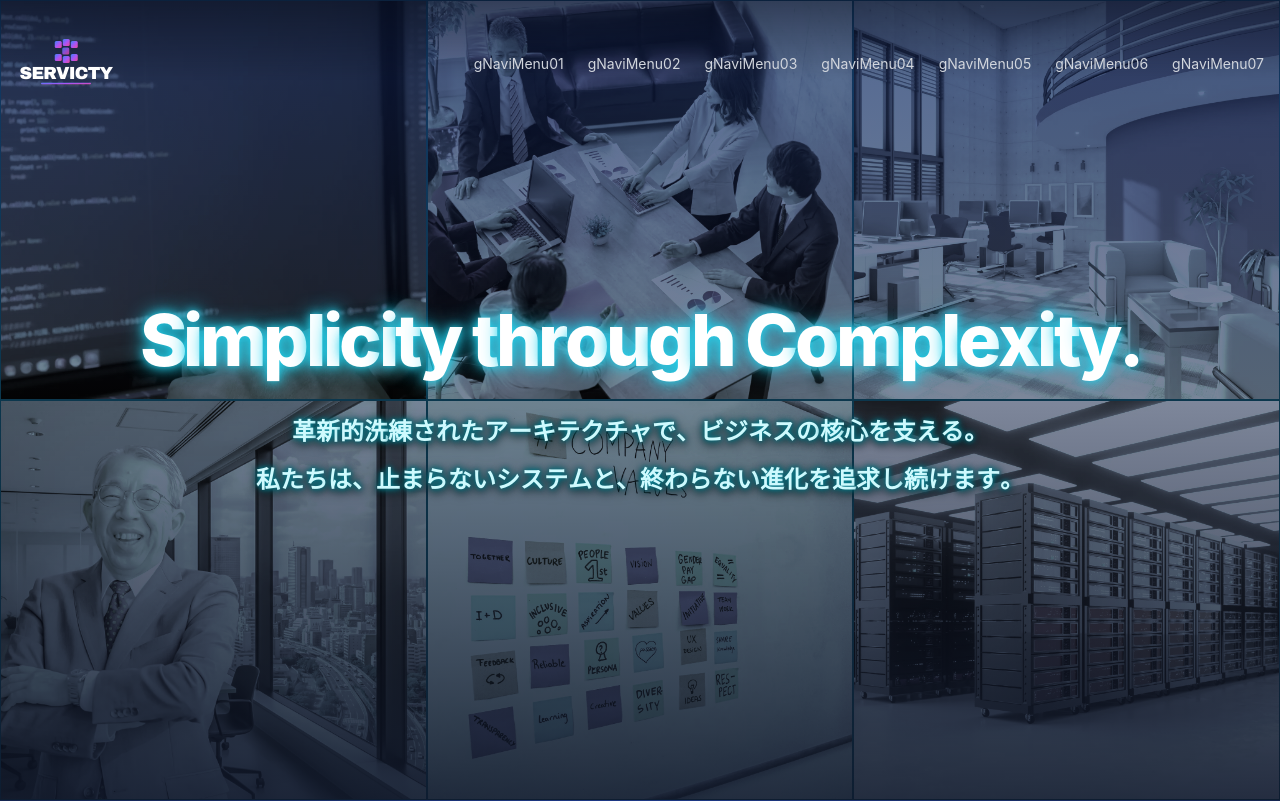
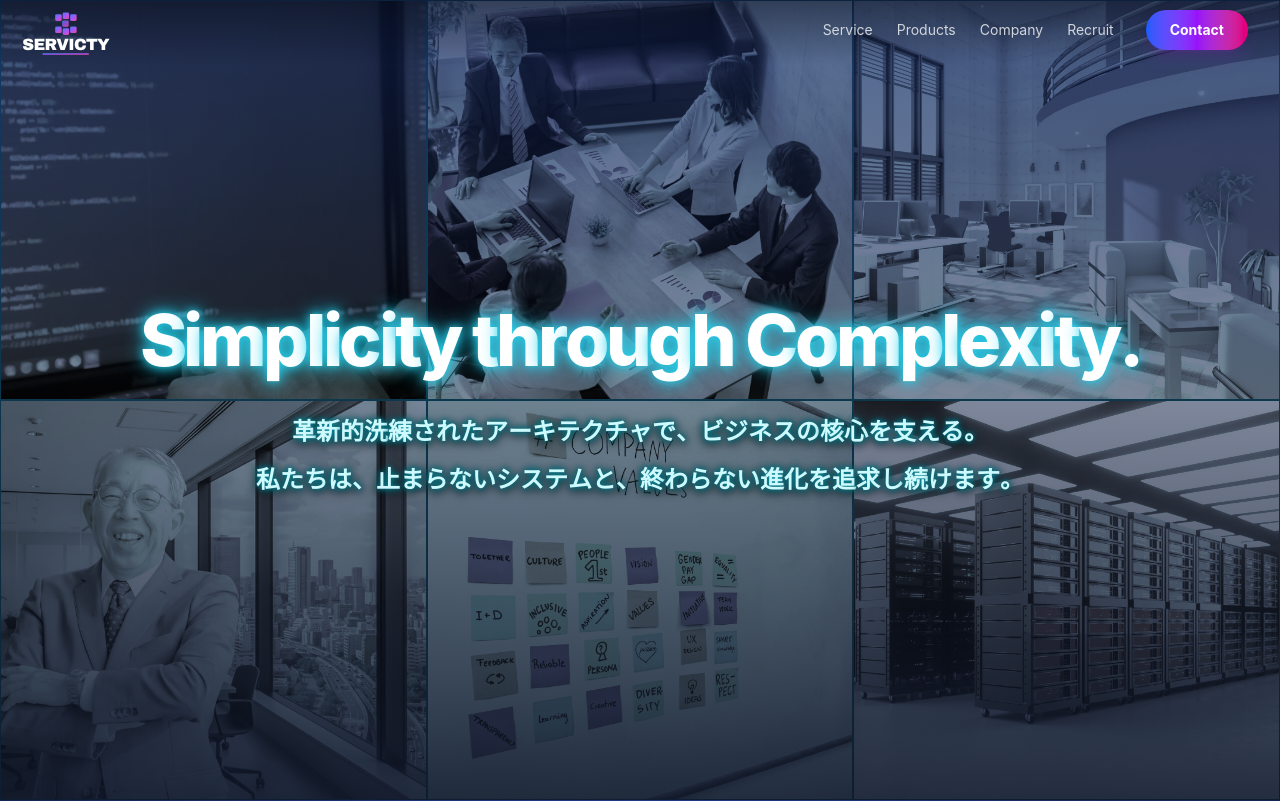
Before and after one commit to tkfjysft/client-00001-web, a Next.js app: page / in a window 1280 px wide. Shown: the top 801 px of the page. Built offline with nearby package versions, Linux system fonts and the light colour scheme.

Commit message:
fix:ヘッダー、ハンバーガーメニュー修正中

```diff
--- a/src/components/Header.tsx
+++ b/src/components/Header.tsx
@@ -2,14 +2,12 @@
 
 import { useState, useEffect } from "react";
 import { siteConfig } from "@/config/site";
-import Link from 'next/link';
-import { Logo } from './Logo';
-
+import Link from "next/link";
+import { Logo } from "./Logo";
 
 export const Header = () => {
   const [isScrolled, setIsScrolled] = useState(false);
   const [isOpen, setIsOpen] = useState(false);
-
 
   // ブラウザのスクロールを監視する
   useEffect(() => {
@@ -24,21 +22,26 @@ export const Header = () => {
 
   return (
     <header
-      className={`fixed top-0 w-full z-50 transition-all duration-500 ${
+      className={`fixed top-0 w-full z-50 flex justify-center transition-all duration-500 ${
         isScrolled
           ? "bg-primary/90 backdrop-blur-md py-4 shadow-lg" // スクロール後の色
           : "bg-transparent py-8" // トップにいる時の透明
       }`}
-	  style={{ height: '80px' }}
+      style={{ height: "60px" }}
     >
-<div className="max-w-7xl mx-auto px-4 h-16 flex items-center justify-between">
-
+      <div className="fixed top-0 w-full max-w-7xl mx-auto px-4 flex items-center justify-between h-15 md:h-15">
         {/* ロゴ部分 */}
-<Link href="/" className="flex flex-col items-center justify-center overflow-visible">
+        <Link
+          href="/"
+          className="h-12 md:h-14 flex items-center flex-col items-center justify-center overflow-visible"
+        >
           {/* ロゴの高さを 60px に固定。これで今の「半分」くらいになるはずです */}
-      <Logo style={{ height: '60px', width: 'auto' }} className="block" />
+          <Logo style={{ height: "60px", width: "auto" }} className="block" />
         </Link>
 
+        {/* 2. 右側グループ（ナビ + コンタクトボタン） */}
+        {/* gap-8 または gap-12 くらいにすると、ボタンとの距離が程よく保たれます */}
+        <div className="flex px-4 h-16 items-center gap-8 md:gap-8">
           {/* デスクトップ用：グローバルナビ (md以上で表示) */}
           <nav className="hidden md:flex items-center gap-6">
             {siteConfig.navItems.map((item) => (
@@ -52,25 +55,45 @@ export const Header = () => {
             ))}
           </nav>
 
+          {/* --- 追加：お問い合わせボタン --- */}
+          <Link
+            href="/contact"
+            className="hidden md:inline-flex items-center justify-center px-6 py-2.5 rounded-full
+                   bg-gradient-to-r from-blue-600 via-purple-600 to-pink-600
+                   text-white text-sm font-bold shadow-lg shadow-purple-500/20
+                   hover:scale-105 transition-all active:scale-95"
+          >
+            Contact
+          </Link>
+        </div>
+
         {/* スマホ用：ハンバーガーボタン (md未満で表示) */}
         <button
           className="md:hidden p-2 text-white"
           onClick={() => setIsOpen(!isOpen)}
           aria-label="Menu"
         >
-          <div className="w-6 h-5 relative flex flex-col justify-between">
-            <span className={`w-full h-0.5 bg-current transition-all ${isOpen ? 'rotate-45 translate-y-2' : ''}`} />
-            <span className={`w-full h-0.5 bg-current transition-all ${isOpen ? 'opacity-0' : ''}`} />
-            <span className={`w-full h-0.5 bg-current transition-all ${isOpen ? '-rotate-45 -translate-y-2' : ''}`} />
+          <div className="w-6 h-4.5 relative flex flex-col justify-between">
+            <span
+              className={`w-full h-0.5 bg-current transition-all ${isOpen ? "rotate-45 translate-y-2" : ""}`}
+            />
+            <span
+              className={`w-full h-0.5 bg-current transition-all ${isOpen ? "opacity-0" : ""}`}
+            />
+            <span
+              className={`w-full h-0.5 bg-current transition-all ${isOpen ? "-rotate-45 -translate-y-2" : ""}`}
+            />
           </div>
         </button>
       </div>
 
       {/* スマホ用：スライドメニュー */}
-      <div className={`
+      <div
+        className={`
         fixed inset-0 top-16 bg-black/95 z-40 transition-transform duration-300 md:hidden
-        ${isOpen ? 'translate-x-0' : 'translate-x-full'}
-      `}>
+        ${isOpen ? "translate-x-0" : "translate-x-full"}
+      `}
+      >
         <nav className="flex flex-col items-center pt-10 gap-8">
           {siteConfig.navItems.map((item) => (
             <Link
--- a/src/components/Logo.tsx
+++ b/src/components/Logo.tsx
@@ -19,7 +19,7 @@ export const Logo: React.FC<React.SVGProps<SVGSVGElement>> = (props) => {
         </linearGradient>
       </defs>
 
-      <g transform="translate(200, 20)">
+      <g transform="translate(200, 45)">
         {/* 1. シンボルマーク：サイズを適正化 */}
         <g fill={`url(#${gradientId})`} transform="translate(-45, 0)">
           <rect x="0" y="8" width="28" height="28" rx="6" />
--- a/src/config/site.ts
+++ b/src/config/site.ts
@@ -15,13 +15,10 @@ export const siteConfig = {
     address: "東京都〇〇区...",
   },
   navItems: [
-    { label: "gNaviMenu01", href: "#menu01" },
-    { label: "gNaviMenu02", href: "#menu02" },
-    { label: "gNaviMenu03", href: "#menu03" },
-    { label: "gNaviMenu04", href: "#menu04" },
-    { label: "gNaviMenu05", href: "#menu05" },
-    { label: "gNaviMenu06", href: "#menu06" },
-    { label: "gNaviMenu07", href: "#menu07" },
+    { label: "Service", href: "#service" },
+    { label: "Products", href: "#products" },
+    { label: "Company", href: "#company" },
+    { label: "Recruit", href: "#recruit" },
   ],
   theme: {
     baseColor: "#F8FAFC",
```
Lines whose indentation alone changed are shown as unchanged.
